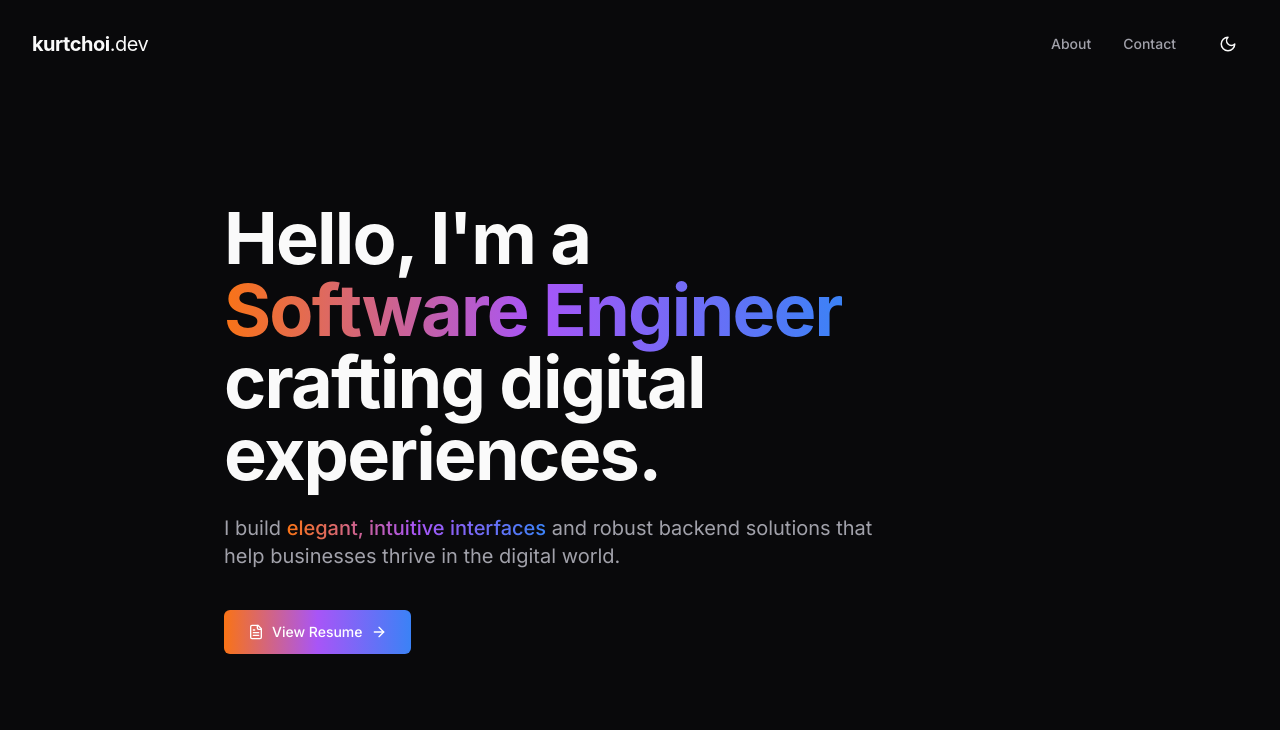
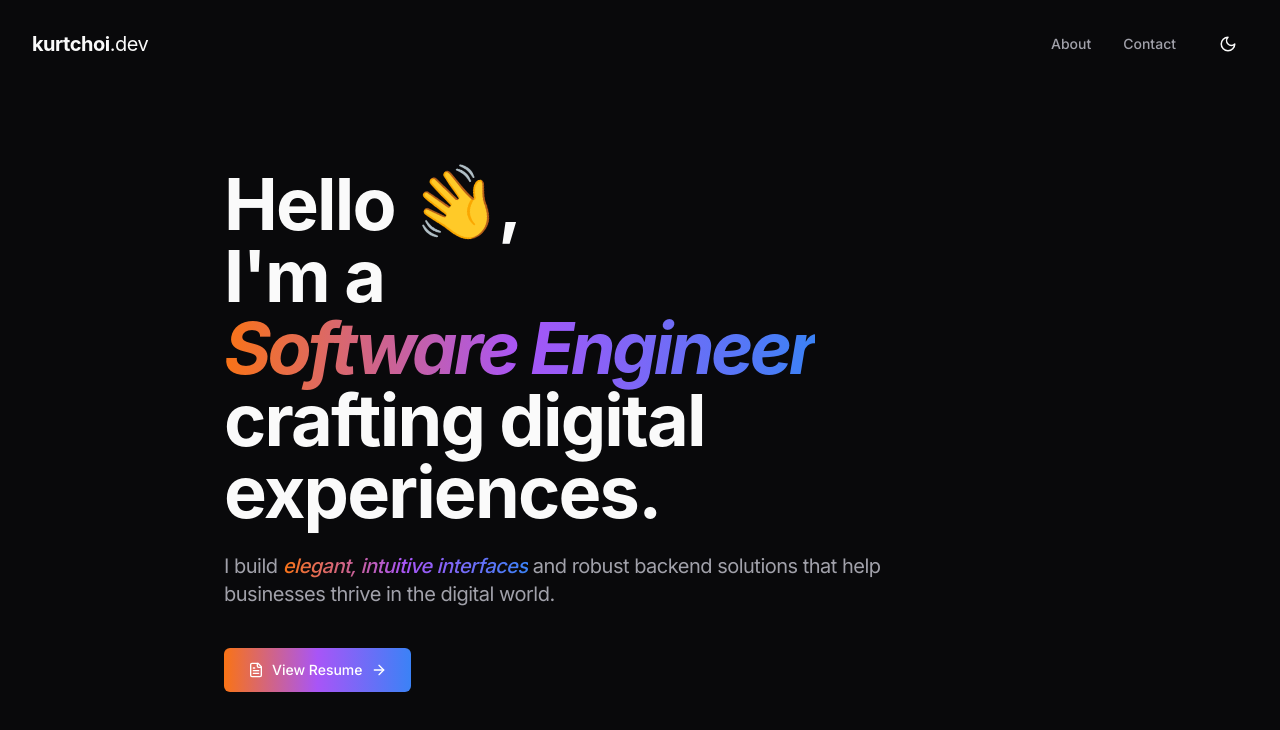
Before and after one commit to Hintful/hintful.github.io, a React (Vite) app: page / in a window 1280 px wide. Shown: the top 730 px of the page. Built offline with nearby package versions, Linux system fonts and the light colour scheme.

Commit message:
Add Motion and tweak HeroSection

```diff
--- a/package.json
+++ b/package.json
@@ -50,6 +50,7 @@
     "embla-carousel-react": "^8.3.0",
     "input-otp": "^1.2.4",
     "lucide-react": "^0.462.0",
+    "motion": "^12.5.0",
     "next-themes": "^0.3.0",
     "react": "^19.0.0",
     "react-dom": "^19.0.0",
--- a/src/components/HeroSection.tsx
+++ b/src/components/HeroSection.tsx
@@ -1,5 +1,6 @@
 import { useEffect, useRef, useState } from "react";
 import { ArrowRight, FileText } from "lucide-react";
+import * as motion from "motion/react-client";
 
 const RESUME_URL = "/assets/kurtchoi_cv_25.pdf";
 
@@ -21,25 +22,45 @@ const HeroSection = () => {
       className="flex flex-col justify-center items-center min-h-[calc(100vh-120px)] py-12 md:py-20 relative overflow-hidden"
     >
       <div className="w-full max-w-4xl mx-auto px-4 md:px-8 relative">
-        <h1
+        <div
           className={`text-4xl md:text-6xl lg:text-7xl font-display font-bold tracking-tight text-balance mb-6 opacity-0 transform ${
             isVisible ? "animate-fade-up" : ""
           }`}
           style={{ animationDelay: "0.3s" }}
         >
-          <span className="block">Hello, I'm a</span>
-          <span className="text-gradient-highlight">Software Engineer</span>
+          <span className="block">
+            Hello{" "}
+            <motion.div
+              style={{
+                display: "inline-block",
+                transformOrigin: "center",
+              }}
+              animate={{ rotate: [0, 15, -15, 15, -15, 15, 0] }}
+              transition={{
+                duration: 1.5,
+                repeat: Infinity,
+                repeatDelay: 3,
+              }}
+            >
+              👋
+            </motion.div>
+            ,
+          </span>
+          <span className="block">I'm a</span>
+          <span className="antialiased italic text-gradient-highlight tracking-tighter">
+            Software Engineer
+          </span>
           <span className="block">crafting digital experiences.</span>
-        </h1>
+        </div>
 
         <p
-          className={`text-lg md:text-xl text-muted-foreground max-w-2xl mb-10 opacity-0 transform ${
+          className={`text-lg md:text-xl text-muted-foreground max-w-2xl mb-10 opacity-0 transform tracking-tight ${
             isVisible ? "animate-fade-up" : ""
           }`}
           style={{ animationDelay: "0.5s" }}
         >
           I build{" "}
-          <span className="text-gradient-highlight font-medium">
+          <span className="antialiased italic text-gradient-highlight font-medium">
             elegant, intuitive interfaces
           </span>{" "}
           and robust backend solutions that help businesses thrive in the
```
Also changed, not shown: 1 other file (tests, documents, lock files or other folders).
